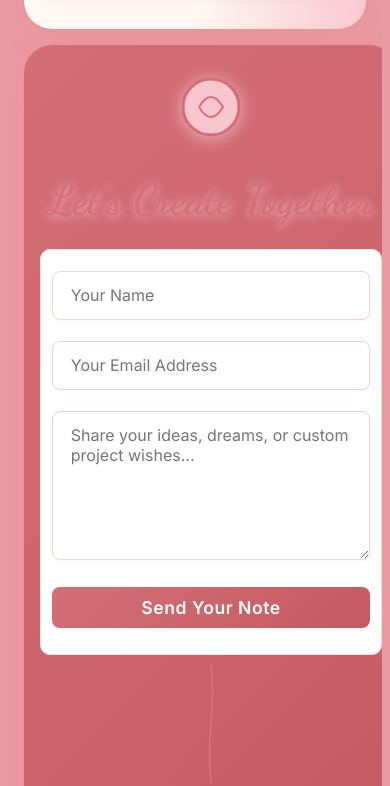
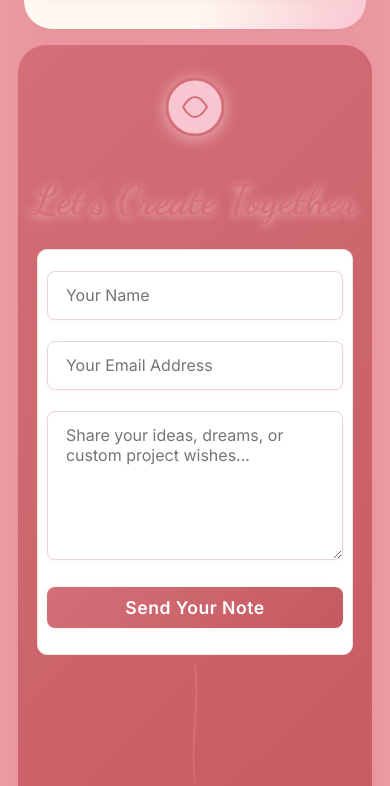
Before and after one commit to 99Softpeace/crochetbydml, a plain HTML site: page index.html in a window 390 px wide. Shown: the part 2840-3626 px from the top of the page. Drawn offline with nearby package versions, Linux system fonts and the light colour scheme; animation ran at ten frames a second.

Commit message:
Fix: center contact section on small screens

```diff
--- a/style.css
+++ b/style.css
@@ -504,9 +504,9 @@ body.dark-mode .narrative-social-icon:hover i {
 }
 @media (max-width: 600px) {
   .contact-narrative {
-    max-width: 99vw;
-    padding: 2.2rem 0.2rem 1.5rem 0.2rem;
-    border-radius: 16px;
+  max-width: 99vw;
+  padding: 2.2rem 0.6rem 1.5rem 0.6rem; /* give symmetric padding to avoid right-shift */
+  border-radius: 16px;
   }
   .narrative-form {
     padding: 0;
@@ -1625,7 +1625,7 @@ body.dark-mode .nav-links {
     .contact-form, .contact-socials {
       max-width: 100%;
       min-width: 0;
-      margin: 0 auto;
+    margin: 0 auto;
       border-radius: 10px;
       box-shadow: none;
       border: 1.5px solid #f3e3e0;
@@ -1640,6 +1640,21 @@ body.dark-mode .nav-links {
       border: none;
       box-shadow: none;
     }
+  }
+}
+
+/* Ensure contact section and form are centered on very small screens and remove any stray right offset */
+@media (max-width: 480px) {
+  .contact-narrative, .contact-form, .contact-flex, .contact-socials {
+    margin-left: auto !important;
+    margin-right: auto !important;
+    padding-left: 0.6rem !important;
+    padding-right: 0.6rem !important;
+    transform: none !important;
+    left: auto !important;
+    right: auto !important;
+    width: calc(100% - 1.2rem) !important;
+    box-sizing: border-box;
   }
 }
 
```
